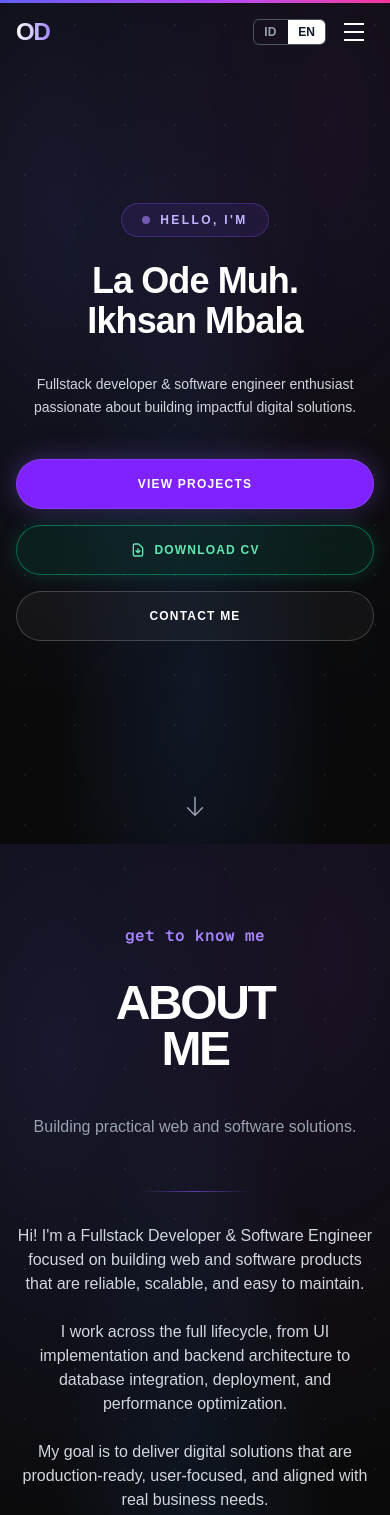
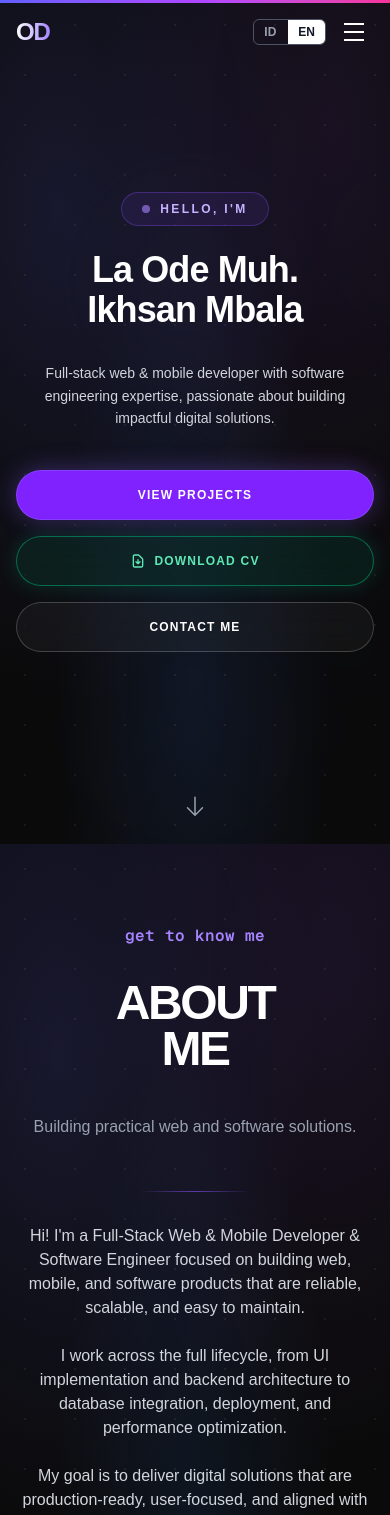
Before and after one commit to Limzy71/Portofolio, a Next.js app: page / in a window 390 px wide. Shown: the top 1515 px of the page. Built offline with nearby package versions, Linux system fonts and the light colour scheme.

Commit message:
update: perbarui teks intro role dan optimasi tampilan mobile splash screen

```diff
--- a/app/layout.tsx
+++ b/app/layout.tsx
@@ -22,7 +22,7 @@ const geistMono = Geist_Mono({
 });
 
 export const metadata: Metadata = {
-  title: "Ikhsan - Full Stack Developer & Software Engineer Enthusiast",
+  title: "Ikhsan - Full-Stack Web & Mobile Developer | Software Engineering",
   description: "Personal portfolio website of La Ode Muh. Ikhsan Mbala",
   icons: {
     icon: "/icon.svg",
--- a/components/layout/SplashScreen.tsx
+++ b/components/layout/SplashScreen.tsx
@@ -87,7 +87,7 @@ export function SplashScreen() {
                 y: 0,
                 transition: { delay: 0.65, duration: 0.7, ease: [0.16, 1, 0.3, 1] },
               }}
-              className="mt-4 text-[11px] min-[380px]:text-xs sm:text-base md:text-lg font-medium tracking-widest text-indigo-200/70 uppercase transform-gpu"
+              className="mt-4 text-[8.5px] min-[360px]:text-[9.5px] min-[400px]:text-[10.5px] sm:text-sm md:text-base lg:text-lg font-medium tracking-normal min-[360px]:tracking-wide min-[400px]:tracking-wider sm:tracking-widest text-indigo-200/70 uppercase whitespace-nowrap transform-gpu"
             >
               {siteConfig.role}
             </motion.p>
--- a/config/site.ts
+++ b/config/site.ts
@@ -1,7 +1,7 @@
 export const siteConfig = {
   name: "La Ode Muh. Ikhsan Mbala",
   initials: "OD",
-  role: "Fullstack Developer | Software Engineer Enthusiast",
+  role: "FULL-STACK WEB & MOBILE DEVELOPER | SOFTWARE ENGINEERING",
   location: "Indonesia",
   social: {
     github: "https://github.com/Limzy71",
--- a/lib/locales/en.ts
+++ b/lib/locales/en.ts
@@ -9,7 +9,7 @@ export const en = {
   hero: {
     greeting: "Hello, I'm",
     description:
-      "Fullstack developer & software engineer enthusiast passionate about building impactful digital solutions.",
+      "Full-stack web & mobile developer with software engineering expertise, passionate about building impactful digital solutions.",
     viewProjects: "View Projects",
     contactMe: "Contact Me",
     downloadCV: "Download CV",
@@ -20,7 +20,7 @@ export const en = {
     headingHighlight: "Me",
     title: "About Me",
     subtitle: "Building practical web and software solutions.",
-    p1: "Hi! I'm a Fullstack Developer & Software Engineer focused on building web and software products that are reliable, scalable, and easy to maintain.",
+    p1: "Hi! I'm a Full-Stack Web & Mobile Developer & Software Engineer focused on building web, mobile, and software products that are reliable, scalable, and easy to maintain.",
     p2: "I work across the full lifecycle, from UI implementation and backend architecture to database integration, deployment, and performance optimization.",
     p3: "My goal is to deliver digital solutions that are production-ready, user-focused, and aligned with real business needs.",
     statsYears: "Years Experience",
--- a/lib/locales/id.ts
+++ b/lib/locales/id.ts
@@ -9,7 +9,7 @@ export const id = {
   hero: {
     greeting: "Halo, saya",
     description:
-      "Pengembang Fullstack & antusias Rekayasa Perangkat Lunak yang berdedikasi membangun solusi digital yang berdampak nyata.",
+      "Pengembang Full-Stack Web & Mobile dengan keahlian Rekayasa Perangkat Lunak yang berdedikasi membangun solusi digital yang berdampak nyata.",
     viewProjects: "Lihat Proyek",
     contactMe: "Hubungi Saya",
     downloadCV: "Unduh CV",
@@ -20,7 +20,7 @@ export const id = {
     headingHighlight: "Saya",
     title: "Tentang Saya",
     subtitle: "Membangun web dan perangkat lunak yang relevan.",
-    p1: "Halo! Saya seorang Pengembang Fullstack & Rekayasa Perangkat Lunak yang fokus membangun produk web dan sistem yang stabil, cepat, dan mudah dikembangkan.",
+    p1: "Halo! Saya seorang Pengembang Full-Stack Web & Mobile & Rekayasa Perangkat Lunak yang fokus membangun produk web, mobile, dan sistem yang stabil, cepat, dan mudah dikembangkan.",
     p2: "Saya terbiasa mengerjakan alur menyeluruh dari awal hingga akhir, mulai dari perancangan antarmuka, pengembangan backend, integrasi basis data, hingga rilis dan optimasi performa.",
     p3: "Fokus utama saya adalah menciptakan solusi digital yang mudah dipelihara, benar-benar bermanfaat, serta memberi dampak nyata untuk pengguna maupun bisnis.",
     statsYears: "Tahun Pengalaman",
```
Also changed, not shown: 1 other file (tests, documents, lock files or other folders).
